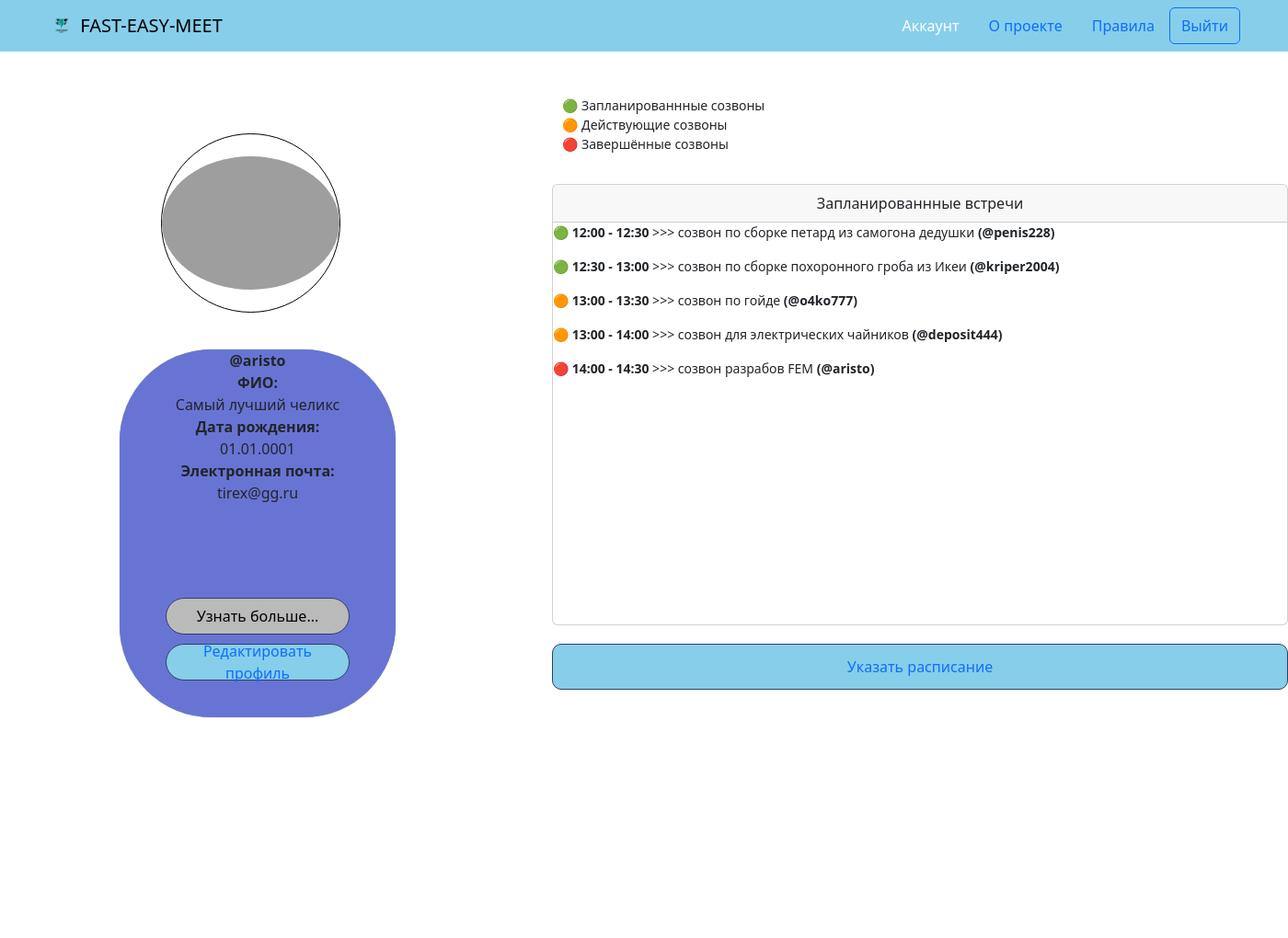
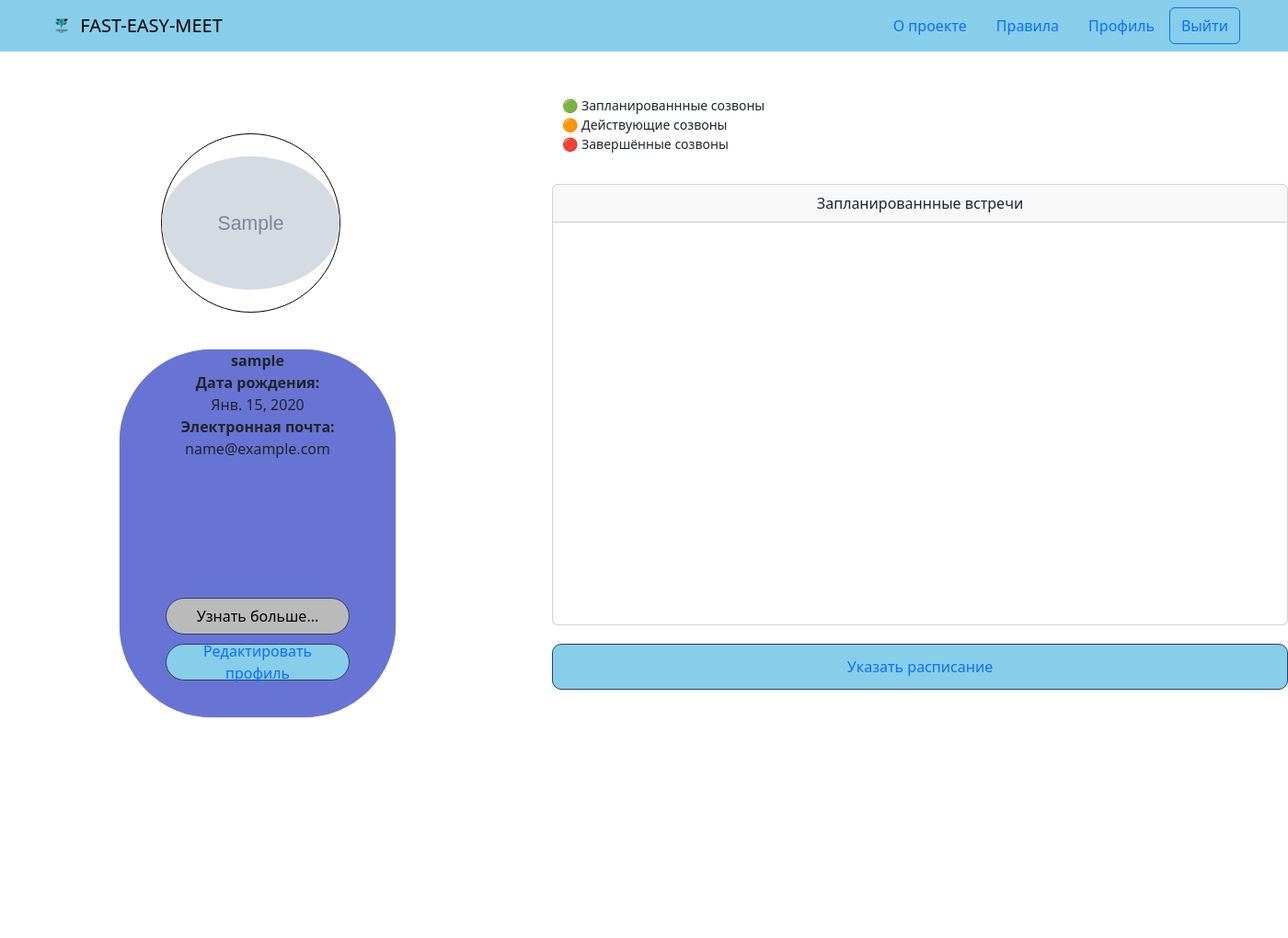
Before and after one commit to Lobanov07/Fast-Easy-Meet, a Django app: page /pages/account/ in a window 1400 px wide. Shown: the top 1020 px of the page at 92% size. Run offline with Django 3.2, Linux system fonts and the light colour scheme; a user stored in the database is signed in; tables that the repository leaves empty hold one stand-in row (values such as "Sample post"); grey boxes marked "Sample" are stand-in pictures; some libraries are stand-ins or nearby versions; grey boxes are pictures that could not be loaded.

Commit message:
profile v0

```diff
--- a/accounts/admin.py
+++ b/accounts/admin.py
@@ -17,7 +17,6 @@ class CustomUserAdmin(UserAdmin):
                     "profile_picture",
                     "phone_number",
                     "preparation_time",
-                    "created_at",
                 )
             },
         ),
--- a/pages/views.py
+++ b/pages/views.py
@@ -63,10 +63,12 @@ def internal_server_error(request):
 
 def profile_view(request, username):
     user = get_object_or_404(CustomUser, username=username)
+    user_meetings = user.meetings.all()
     context = {
-        'user': user
+        'user': user,
+        'user_meetings': user_meetings
     }
-    return render(request, 'pages/profile.html', context)
+    return render(request, 'pages/account.html', context)
 
 
 def edit_profile_view(request, username):
--- a/templates/includes/header.html
+++ b/templates/includes/header.html
@@ -8,13 +8,6 @@
       </a>
       {% with request.resolver_match.view_name as view_name %}
         <ul class="nav  nav-pills">
-
-          <li class="nav-item"></li>
-            <a class="nav-link {% if view_name == 'pages:account' %} text-white {% endif %}" href="{% url 'pages:account' %}">
-              Аккаунт
-            </a>
-          </li>
-
           <li class="nav-item">
             <a class="nav-link {% if view_name == 'pages:about' %} text-white {% endif %}" href="{% url 'pages:about' %}">
               О проекте
@@ -26,16 +19,16 @@
             </a>
           </li>
 
-          {% comment %} <li class="nav-item">
+          {% if user.is_authenticated %}
+          <li class="nav-item">
             <a class="nav-link {% if view_name == 'pages:profile' %} text-white {% endif %}" href="{% url 'pages:profile' user.username%}">
               Профиль
             </a>
-          </li>  {% endcomment %}
+          </li>
+          {% endif %}
 
           {% if user.is_authenticated %}
             <div class="btn-group" role="group" aria-label="Basic outlined example">
-              {% comment %} <button type="button" class="btn btn-outline-primary"><a class="text-decoration-none text-reset"
-                  href="{% url 'bpageslog:profile' user.username %}">{{ user.username }}</a></button> {% endcomment %}
               <button type="button" class="btn btn-outline-primary"><a class="text-decoration-none text-reset"
                   href="{% url 'logout' %}">Выйти</a></button>
             </div>
--- a/templates/pages/account.html
+++ b/templates/pages/account.html
@@ -110,17 +110,19 @@ img{
 
 
   <div class="roundness" >
-    <img alt="logo" src="{% static 'img/aristo.png' %}"  class="profile_image_wrap">
+    {% if user.profile_picture %}
+      <img alt="logo" src="{{ user.profile_picture.url }}"  class="profile_image_wrap">
+    {% else %}
+      <img src="{% static 'img/no_photo.png' %}" class="profile_image_wrap">
+    {% endif %}
   </div>
 
   <div class="profile_info">
-    <b>@aristo</b><br>
-    <b>ФИО:</b><br>
-    <tr>Самый лучший челикс</tr><br>
+    <b>{{ user.username }}</b><br>
     <b>Дата рождения:</b><br>
-    <tr>01.01.0001</tr><br>
+    <tr>{{ user.date_of_birth }}</tr><br>
     <b>Электронная почта:</b><br>
-    <tr>tirex@gg.ru</tr><br>
+    <tr>{{ user.email }}</tr><br>
   </div>
 
 <button class="profile_button">
@@ -140,11 +142,14 @@ img{
     <div class="card-header">
       <div align="center">Запланированнные встречи</div>
     </div>
-    <p style="font-size: 14px;">🟢 <b>12:00 - 12:30</b> >>> созвон по сборке петард из самогона дедушки <b>(@penis228)</b></p>
+    {% for meeting in user_meetings%}
+    <li>{{ meeting.date_time }} - {{ meeting.agenda }} (Статус: {{ meeting.status }})</li>
+    {% endfor %}
+    {% comment %} <p style="font-size: 14px;">🟢 <b>12:00 - 12:30</b> >>> созвон по сборке петард из самогона дедушки <b>(@penis228)</b></p>
     <p style="font-size: 14px;">🟢 <b>12:30 - 13:00</b> >>> созвон по сборке похоронного гроба из Икеи <b>(@kriper2004)</b></p>
     <p style="font-size: 14px;">🟠 <b>13:00 - 13:30</b> >>> созвон по гойде <b>(@o4ko777)</b></p>
     <p style="font-size: 14px;">🟠 <b>13:00 - 14:00</b> >>> созвон для электрических чайников <b>(@deposit444)</b></p>
-    <p style="font-size: 14px;">🔴 <b>14:00 - 14:30</b> >>> созвон разрабов FEM <b>(@aristo)</b></p>
+    <p style="font-size: 14px;">🔴 <b>14:00 - 14:30</b> >>> созвон разрабов FEM <b>(@aristo)</b></p> {% endcomment %}
   </div>
 <button class="sheet_button">
   <a href="{% url 'pages:date_selection' %}" style="text-decoration: none; ">Указать расписание</a>
--- a/templates/pages/profile.html
+++ b/templates/pages/profile.html
@@ -7,6 +7,8 @@
 {% block content %}
   <h1>{{ user.username }}</h1>
   {% if user.profile_picture %}
+    <img src="{{ user.profile_picture.url }}" alt="{{ user.username }}'s профиль" style="max-width: 150px;">
+  {% else %}
     <img src="{{ user.profile_picture.url }}" alt="{{ user.username }}'s профиль" style="max-width: 150px;">
   {% endif %}
 
```
Also changed, not shown: pages/models.py (+5 -6 lines), pages/migrations/0001_initial.py (deleted), pages/migrations/__init__.py (deleted), static/img/no_photo.png (added), 1 other file.
